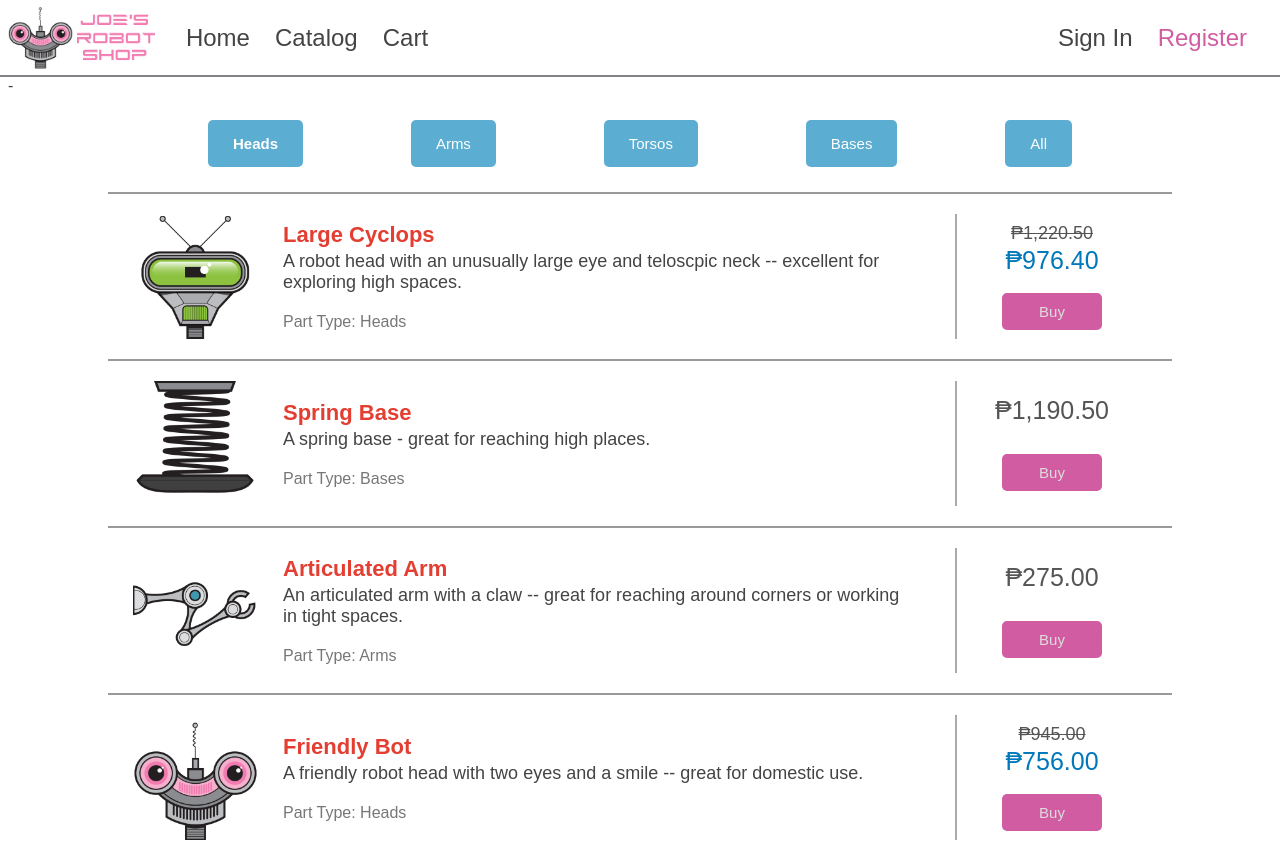
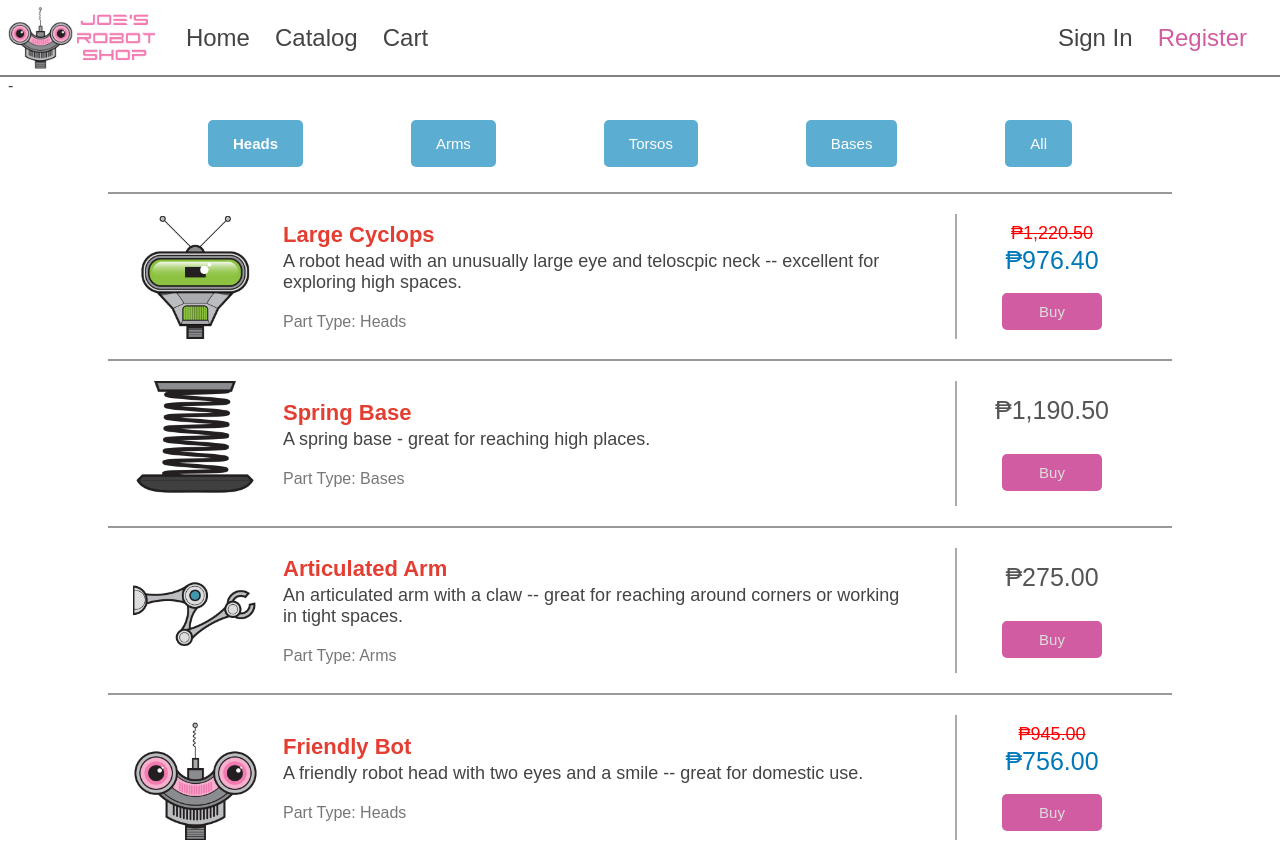
Before and after one commit to rising-dancho/angular_work, an Angular app in the folder pluralsite/: page / in a window 1280 px wide. Shown: the top 842 px of the page. Built offline with nearby package versions, Linux system fonts and the light colour scheme.

Commit message:
feat: ngstyle

```diff
--- a/pluralsite/src/app/catalog/catalog.component.html
+++ b/pluralsite/src/app/catalog/catalog.component.html
@@ -34,7 +34,13 @@
           <!-- CALL A FUNCTION: <div [ngClass]="getDiscountedClasses(product)"> -->
           <!-- COMBINING BOTH html and dynamic ngClass IS ALLOWED:
           <div class="bold" [ngClass]="getDiscountedClasses(product)"> -->
-          <div [ngClass]="getDiscountedClasses(product)">
+          <!-- STYLE BINDING OPTION #1: [style.color]="product.discount > 0 ? 'red' : ''" -->
+          <!-- ngStyle OPTION #2: [ngStyle]="{ color: product.discount > 0 ? 'red' : '' }" -->
+          <!-- style="font-weight: bolder" -->
+          <div
+            [ngStyle]="{ color: product.discount > 0 ? 'red' : '' }"
+            [ngClass]="getDiscountedClasses(product)"
+          >
             {{ product?.price | currency: "PHP" : "symbol" }}
           </div>
           <div class="discount" *ngIf="product.discount > 0">
```
